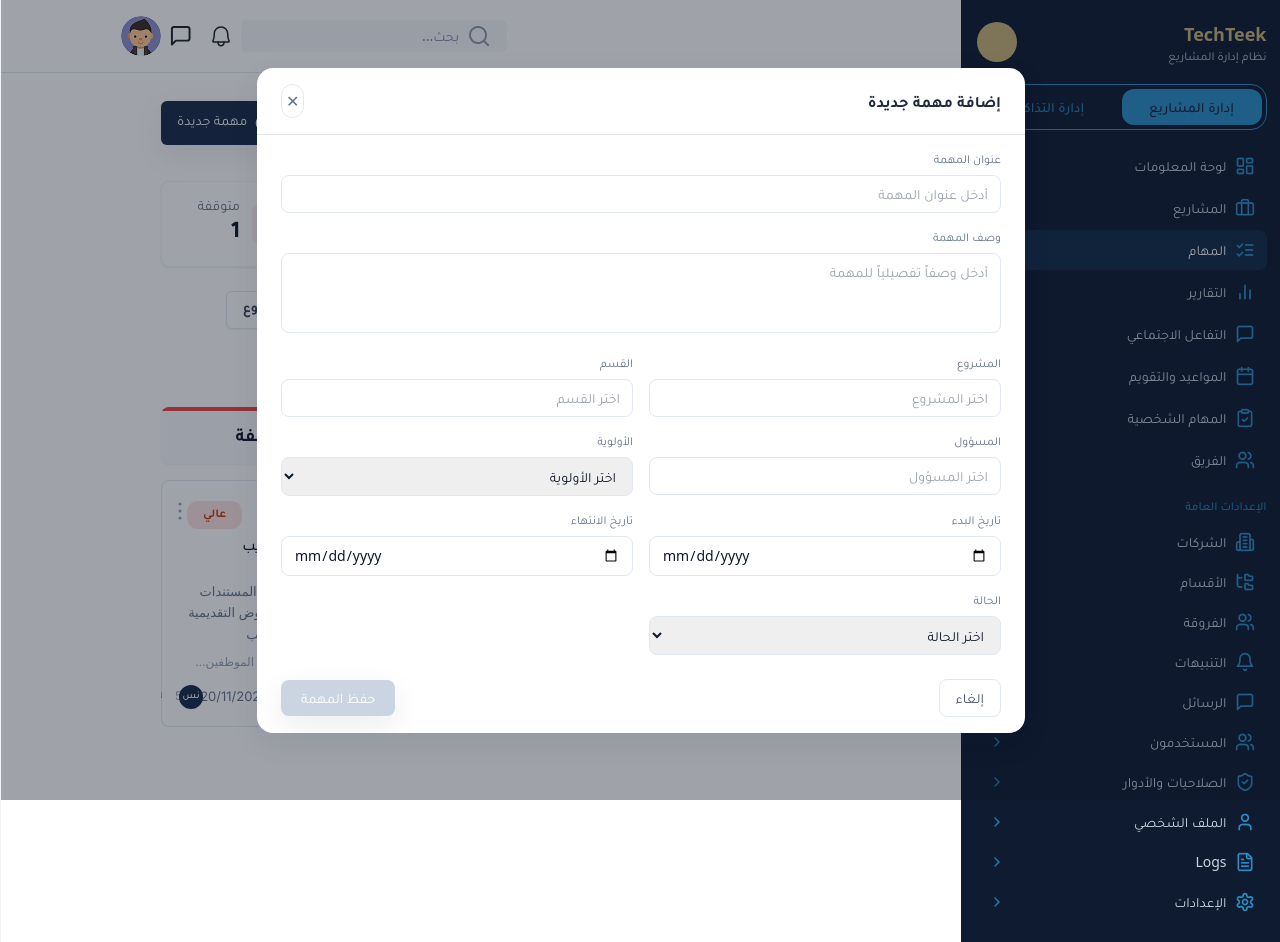
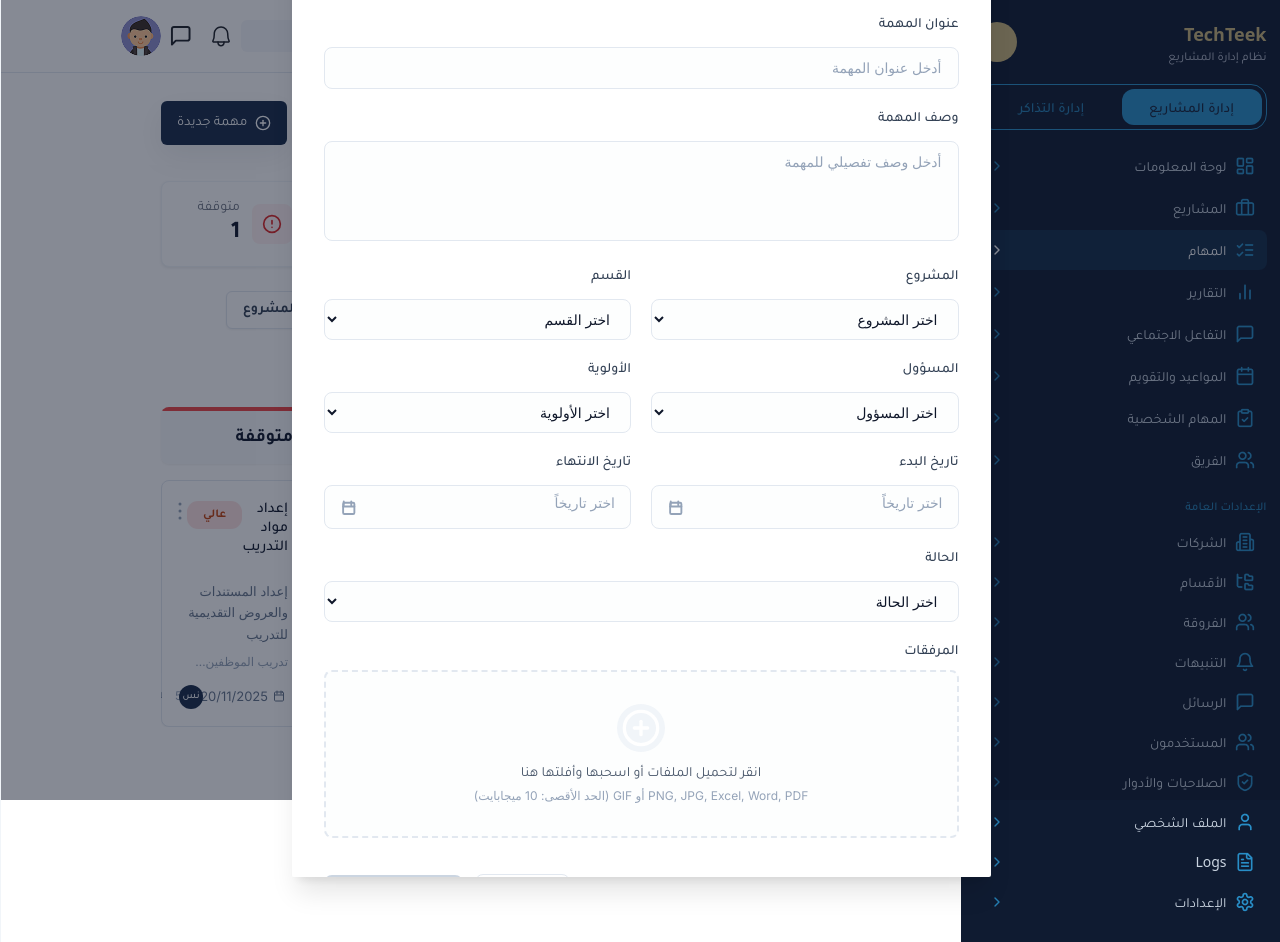
Before and after one commit to CyberMan010/TaskManagement, a React (Vite) app: page / in a window 1280 px wide. Both pictures are taken after a click on the button "مهمة جديدة". Built offline with nearby package versions, Linux system fonts and the light colour scheme.

Commit message:
last touches on the add task form

```diff
--- a/src/components/tasks/NewTaskModal.tsx
+++ b/src/components/tasks/NewTaskModal.tsx
@@ -1,6 +1,7 @@
 import type React from "react";
 import { useState } from "react";
 import type { Task, TaskPriority, TaskStatus } from "../../types/task";
+import adding from "../../Taskmanageimgs/adding.svg";
 
 interface NewTaskModalProps {
   isOpen: boolean;
@@ -96,27 +97,53 @@ export const NewTaskModal: React.FC<NewTaskModalProps> = ({ isOpen, onClose, onC
   };
 
   const fieldClass = (hasError?: boolean) =>
-    `mt-1 w-full rounded-lg border px-3 py-2 text-sm focus:outline-none focus:ring-2 focus:ring-primary/60 ${
-      hasError ? "border-rose-400" : "border-slate-200"
+    `mt-2 w-full rounded-lg border px-4 py-2.5 text-sm focus:outline-none focus:ring-2 focus:ring-blue-500/20 font-Inter placeholder:text-slate-400 ${
+      hasError ? "border-rose-400" : "border-slate-200 bg-slate-50/30"
+    }`;
+
+  const dateFieldClass = (hasError?: boolean) =>
+    `mt-2 w-full rounded-lg border px-4 py-2.5 text-sm focus:outline-none focus:ring-2 focus:ring-blue-500/20 font-Inter placeholder:text-slate-400 ${
+      hasError ? "border-rose-400" : "border-slate-200 bg-slate-50/30"
     }`;
 
   return (
-    <div className="fixed inset-0 z-40 flex items-center justify-center bg-slate-900/40 px-4 py-6">
-      <div className="max-h-[90vh] w-full max-w-3xl overflow-y-auto rounded-2xl bg-white shadow-soft">
-        <div className="flex items-center justify-between border-b px-6 py-4">
-          <h2 className="text-base font-semibold text-slate-800">إضافة مهمة جديدة</h2>
+    <>
+      <style>{`
+        input[type="date"]::-webkit-calendar-picker-indicator {
+          display: none;
+          -webkit-appearance: none;
+        }
+        input[type="date"]::-webkit-inner-spin-button,
+        input[type="date"]::-webkit-outer-spin-button {
+          -webkit-appearance: none;
+          margin: 0;
+        }
+        input[type="date"] {
+          -webkit-appearance: none;
+        }
+      `}</style>
+      <div className="fixed inset-0 z-40 flex items-center justify-center bg-slate-900/50 px-4 py-6" dir="rtl">
+        <div className="w-[699px] h-[954px] overflow-y-auto rounded-[2px] bg-white shadow-xl">
+        {/* Header */}
+        <div className="flex items-center justify-between px-8 py-5">
+        <h2 className="text-xl font-bold text-slate-900 font-Tajawal text-center">إضافة مهمة جديدة</h2>
           <button
             type="button"
             onClick={onClose}
-            className="rounded-full border border-slate-200 p-1 text-slate-500 hover:bg-slate-50"
+            className="text-black hover:text-slate-600 transition-colors"
           >
-            ✕
+            <svg width="24" height="24" viewBox="0 0 24 24" fill="none" stroke="currentColor" strokeWidth="2" strokeLinecap="round" strokeLinejoin="round">
+              <line x1="18" y1="6" x2="6" y2="18"></line>
+              <line x1="6" y1="6" x2="18" y2="18"></line>
+            </svg>
           </button>
+
         </div>
 
-        <form onSubmit={handleSubmit} className="px-6 py-4 space-y-4">
-          <div>
-            <label className="block text-xs text-muted mb-1">عنوان المهمة</label>
+        <form onSubmit={handleSubmit} className="px-8 py-6 space-y-5">
+          {/* Title */}
+          <div >
+            <label className="block text-sm font-medium text-slate-700 mb-1 font-Tajawal ">عنوان المهمة</label>
             <input
               type="text"
               value={form.title}
@@ -124,87 +151,151 @@ export const NewTaskModal: React.FC<NewTaskModalProps> = ({ isOpen, onClose, onC
               className={fieldClass(!!errors.title)}
               placeholder="أدخل عنوان المهمة"
             />
-            {errors.title && <p className="mt-1 text-xs text-rose-500">{errors.title}</p>}
+            {errors.title && <p className="mt-1.5 text-xs text-rose-500 font-Tajawal">{errors.title}</p>}
           </div>
 
+          {/* Description */}
           <div>
-            <label className="block text-xs text-muted mb-1">وصف المهمة</label>
+            <label className="block text-sm font-medium text-slate-700 mb-1 font-Tajawal">وصف المهمة</label>
             <textarea
               value={form.description}
               onChange={handleChange("description")}
-              className={`${fieldClass(false)} min-h-[80px] resize-none`}
-              placeholder="أدخل وصفاً تفصيلياً للمهمة"
+              className={`${fieldClass(false)} min-h-[100px] resize-none`}
+              placeholder="أدخل وصف تفصيلي للمهمة"
             />
           </div>
 
-          <div className="grid gap-4 md:grid-cols-2">
+          {/* Project and Department */}
+          <div className="grid gap-5 md:grid-cols-2 ">
             <div>
-              <label className="block text-xs text-muted mb-1">المشروع</label>
-              <input
-                type="text"
+              <label className="block text-sm font-medium  text-slate-700 mb-1 font-Tajawal">المشروع</label>
+              <select
                 value={form.project}
                 onChange={handleChange("project")}
                 className={fieldClass(!!errors.project)}
-                placeholder="اختر المشروع"
-              />
-              {errors.project && <p className="mt-1 text-xs text-rose-500">{errors.project}</p>}
+              >
+                <option value="">اختر المشروع</option>
+                <option value="تطوير الموقع">تطوير الموقع</option>
+                <option value="حملة تسويقية">حملة تسويقية</option>
+                <option value="تدريب الموظفين">تدريب الموظفين</option>
+              </select>
+              {errors.project && <p className="mt-1.5 text-xs text-rose-500 font-Tajawal">{errors.project}</p>}
             </div>
             <div>
-              <label className="block text-xs text-muted mb-1">القسم</label>
-              <input
-                type="text"
+              <label className="block text-sm font-medium text-slate-700 mb-1 font-Tajawal">القسم</label>
+              <select
                 value={form.department}
                 onChange={handleChange("department")}
                 className={fieldClass(false)}
-                placeholder="اختر القسم"
-              />
+              >
+                <option value="">اختر القسم</option>
+                <option value="التطوير">التطوير</option>
+                <option value="التسويق">التسويق</option>
+                <option value="التصميم">التصميم</option>
+                <option value="الموارد البشرية">الموارد البشرية</option>
+              </select>
             </div>
           </div>
 
-          <div className="grid gap-4 md:grid-cols-2">
+          {/* Responsible and Priority */}
+          <div className="grid gap-5 md:grid-cols-2">
             <div>
-              <label className="block text-xs text-muted mb-1">المسؤول</label>
-              <input
-                type="text"
+              <label className="block text-sm font-medium text-slate-700 mb-1 font-Tajawal">المسؤول</label>
+              <select
                 value={form.assignee}
                 onChange={handleChange("assignee")}
                 className={fieldClass(!!errors.assignee)}
-                placeholder="اختر المسؤول"
-              />
-              {errors.assignee && <p className="mt-1 text-xs text-rose-500">{errors.assignee}</p>}
+              >
+                <option value="">اختر المسؤول</option>
+                <option value="محمد علي">محمد علي</option>
+                <option value="سارة أحمد">سارة أحمد</option>
+                <option value="نادية سعيد">نادية سعيد</option>
+                <option value="نور محمد">نور محمد</option>
+              </select>
+              {errors.assignee && <p className="mt-1.5 text-xs text-rose-500 font-Tajawal">{errors.assignee}</p>}
             </div>
             <div>
-              <label className="block text-xs text-muted mb-1">الأولوية</label>
+              <label className="block text-sm font-medium text-slate-700 mb-1 font-Tajawal">الأولوية</label>
               <select value={form.priority} onChange={handleChange("priority")} className={fieldClass(!!errors.priority)}>
                 <option value="">اختر الأولوية</option>
                 <option value="high">عالي</option>
                 <option value="medium">متوسط</option>
                 <option value="low">منخفض</option>
               </select>
-              {errors.priority && <p className="mt-1 text-xs text-rose-500">{errors.priority}</p>}
+              {errors.priority && <p className="mt-1.5 text-xs text-rose-500 font-Tajawal">{errors.priority}</p>}
             </div>
           </div>
 
-          <div className="grid gap-4 md:grid-cols-2">
+          {/* Start Date and End Date */}
+          <div className="grid gap-5 md:grid-cols-2">
             <div>
-              <label className="block text-xs text-muted mb-1">تاريخ البدء</label>
+              <label className="block text-sm font-medium text-slate-700 mb-1 font-Tajawal">تاريخ البدء</label>
+              <div className="relative">
                 <input
                   type="date"
                   value={form.startDate}
                   onChange={handleChange("startDate")}
-                className={fieldClass(!!errors.startDate)}
+                  className={`${dateFieldClass(!!errors.startDate)} pl-10 ${!form.startDate ? 'text-transparent' : ''}`}
                 />
-              {errors.startDate && <p className="mt-1 text-xs text-rose-500">{errors.startDate}</p>}
+                {/* Calendar icon on left */}
+                <svg
+                  className="absolute left-4 top-1/2 -translate-y-1 pointer-events-none text-slate-400"
+                  width="20"
+                  height="20"
+                  viewBox="0 0 16 16"
+                  fill="none"
+                  xmlns="http://www.w3.org/2000/svg"
+                >
+                  <path d="M3 2V5" stroke="currentColor" strokeWidth="1.5" strokeLinecap="round" strokeLinejoin="round"/>
+                  <path d="M9 2V5" stroke="currentColor" strokeWidth="1.5" strokeLinecap="round" strokeLinejoin="round"/>
+                  <path d="M10.5 3H3.5C2.94772 3 2.5 3.44772 2.5 4V11C2.5 11.5523 2.94772 12 3.5 12H10.5C11.0523 12 11.5 11.5523 11.5 11V4C11.5 3.44772 11.0523 3 10.5 3Z" stroke="currentColor" strokeWidth="1.5" strokeLinecap="round" strokeLinejoin="round"/>
+                  <path d="M2.5 6H11.5" stroke="currentColor" strokeWidth="1.5" strokeLinecap="round" strokeLinejoin="round"/>
+                </svg>
+                {/* Placeholder text on right */}
+                {!form.startDate && (
+                  <span className="absolute right-4 top-1/2 -translate-y-1/2 pointer-events-none text-slate-400 text-sm font-Inter">
+                    اختر تاريخاً
+                  </span>
+                )}
+              </div>
+              {errors.startDate && <p className="mt-1.5 text-xs text-rose-500 font-Tajawal">{errors.startDate}</p>}
             </div>
             <div>
-              <label className="block text-xs text-muted mb-1">تاريخ الانتهاء</label>
-              <input type="date" value={form.dueDate} onChange={handleChange("dueDate")} className={fieldClass(false)} />
+              <label className="block text-sm font-medium text-slate-700 mb-1 font-Tajawal">تاريخ الانتهاء</label>
+              <div className="relative">
+                <input
+                  type="date"
+                  value={form.dueDate}
+                  onChange={handleChange("dueDate")}
+                  className={`${dateFieldClass(false)} pl-10 ${!form.dueDate ? 'text-transparent' : ''}`}
+                />
+                {/* Calendar icon on left */}
+                <svg
+                  className="absolute left-4 top-1/2 -translate-y-1 pointer-events-none text-slate-400"
+                  width="20"
+                  height="20"
+                  viewBox="0 0 16 16"
+                  fill="none"
+                  xmlns="http://www.w3.org/2000/svg"
+                >
+                  <path d="M3 2V5" stroke="currentColor" strokeWidth="1.5" strokeLinecap="round" strokeLinejoin="round"/>
+                  <path d="M9 2V5" stroke="currentColor" strokeWidth="1.5" strokeLinecap="round" strokeLinejoin="round"/>
+                  <path d="M10.5 3H3.5C2.94772 3 2.5 3.44772 2.5 4V11C2.5 11.5523 2.94772 12 3.5 12H10.5C11.0523 12 11.5 11.5523 11.5 11V4C11.5 3.44772 11.0523 3 10.5 3Z" stroke="currentColor" strokeWidth="1.5" strokeLinecap="round" strokeLinejoin="round"/>
+                  <path d="M2.5 6H11.5" stroke="currentColor" strokeWidth="1.5" strokeLinecap="round" strokeLinejoin="round"/>
+                </svg>
+                {/* Placeholder text on right */}
+                {!form.dueDate && (
+                  <span className="absolute right-4 top-1/2 -translate-y-1/2 pointer-events-none text-slate-400 text-sm font-Inter">
+                    اختر تاريخاً
+                  </span>
+                )}
+              </div>
             </div>
           </div>
 
-          <div className="grid gap-4 md:grid-cols-2">
+          {/* Status */}
           <div>
-              <label className="block text-xs text-muted mb-1">الحالة</label>
+            <label className="block text-sm font-medium text-slate-700 mb-1 font-Tajawal">الحالة</label>
             <select value={form.status} onChange={handleChange("status")} className={fieldClass(!!errors.status)}>
               <option value="">اختر الحالة</option>
               <option value="todo">للتنفيذ</option>
@@ -212,17 +303,33 @@ export const NewTaskModal: React.FC<NewTaskModalProps> = ({ isOpen, onClose, onC
               <option value="completed">مكتملة</option>
               <option value="on_hold">متوقفة</option>
             </select>
-              {errors.status && <p className="mt-1 text-xs text-rose-500">{errors.status}</p>}
+            {errors.status && <p className="mt-1.5 text-xs text-rose-500 font-Tajawal">{errors.status}</p>}
+          </div>
+
+          {/* Attachments */}
+          <div>
+            <label className="block text-sm font-medium text-slate-700 mb-1 font-Tajawal">المرفقات</label>
+            <div className="mt-2 border-2 border-dashed border-slate-200 rounded-lg bg-slate-50/30 p-8 text-center hover:border-slate-300 transition-colors cursor-pointer">
+              <div className="flex flex-col items-center gap-3">
+                <div className="w-12 h-12 rounded-full bg-slate-100 flex items-center justify-center">
+                <img src={adding} alt="uploading" className="w-10 lg:w-10 h-10 lg:h-10" />
+                </div>
+                <div>
+                  <p className="text-sm text-slate-600 font-Tajawal mb-1">انقر لتحميل الملفات أو اسحبها وأفلتها هنا</p>
+                  <p className="text-xs text-slate-400 font-Inter">PNG, JPG, Excel, Word, PDF أو GIF (الحد الأقصى: 10 ميجابايت)</p>
+                </div>
+              </div>
             </div>
           </div>
 
-          {submitError && <p className="text-xs text-rose-500">{submitError}</p>}
+          {submitError && <p className="text-sm text-rose-500 font-Tajawal">{submitError}</p>}
 
-          <div className="flex items-center justify-between pt-2">
+          {/* Action Buttons */}
+          <div className="flex items-center gap-3 pt-4 justify-end">
           <button
               type="button"
               onClick={onClose}
-              className="rounded-lg border border-slate-200 px-4 py-2 text-sm text-slate-600 hover:bg-slate-50"
+              className="rounded-lg border border-slate-200 bg-white px-8 py-2.5 text-sm font-medium text-slate-700 hover:bg-slate-50 transition-colors font-Tajawal"
               disabled={submitting}
             >
               إلغاء
@@ -230,13 +337,15 @@ export const NewTaskModal: React.FC<NewTaskModalProps> = ({ isOpen, onClose, onC
             <button
               type="submit"
               disabled={submitting || !form.title || !form.project || !form.assignee || !form.startDate || !form.status || !form.priority}
-              className="rounded-lg bg-primary px-5 py-2 text-sm text-white shadow-soft disabled:cursor-not-allowed disabled:bg-slate-300"
+              className="rounded-lg bg-[#182B49] px-8 py-2.5 text-sm font-medium text-amber-300 hover:bg-[#0F1B31] transition-colors disabled:cursor-not-allowed disabled:bg-slate-300 font-Tajawal"
             >
               {submitting ? "جاري الحفظ..." : "حفظ المهمة"}
             </button>
+
           </div>
         </form>
       </div>
     </div>
+    </>
   );
 };
--- a/src/components/tasks/TaskCard.tsx
+++ b/src/components/tasks/TaskCard.tsx
@@ -46,8 +46,8 @@ export const TaskCard: React.FC<TaskCardProps> = ({ task }) => {
     medium: "bg-[#FEF3C7] text-[#C2410C]",
     low: "bg-[#D1FAE5] text-[#16A34A]"
   };
+//new format date from YYYY-MM-DD to DD/MM/YYYY
 
-  // Format date from YYYY-MM-DD to DD/MM/YYYY
   const formatDate = (dateStr: string): string => {
     const [year, month, day] = dateStr.split('-');
     return `${day}/${month}/${year}`;
```
Also changed, not shown: assets/c__Users_owner_AppData_Roaming_Cursor_User_workspaceStorage_b68043c446582357f38856edb640c4bd_images_New_Task_Modal-40ceaf6d-7c32-4973-893b-e89929210adb.png (added), assets/c__Users_owner_AppData_Roaming_Cursor_User_workspaceStorage_b68043c446582357f38856edb640c4bd_images_image-8185b12a-de96-40ed-85c3-169d22292c0e.png (added). Lines whose indentation alone changed are shown as unchanged.
